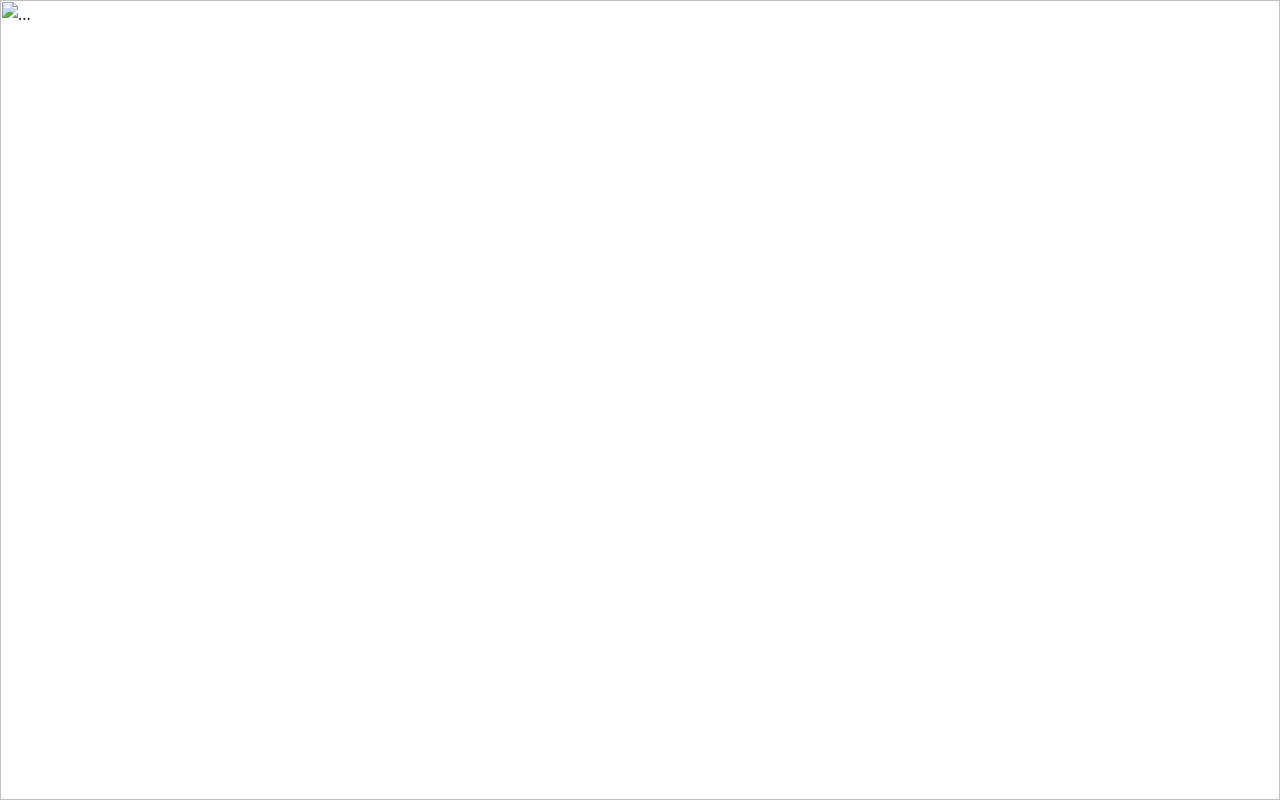
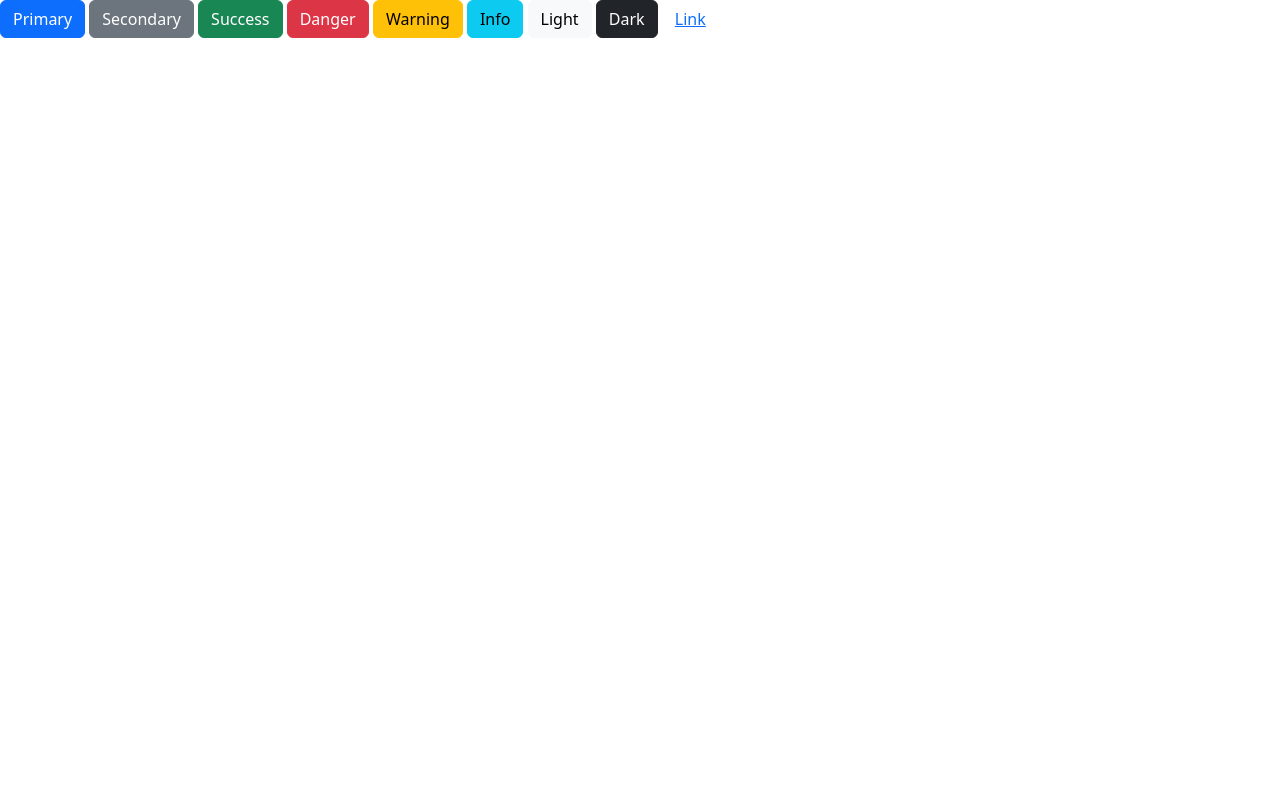
Before and after one commit to sarahajadeh/portofolio-sarahauliadharma, a plain HTML site: page index.html in a window 1280 px wide. Drawn offline with nearby package versions, Linux system fonts and the light colour scheme.

Commit message:
Replace carousel with multiple buttons
Removed carousel component and added multiple buttons.

```diff
--- a/index.html
+++ b/index.html
@@ -4,27 +4,16 @@
      <link href="https://cdn.jsdelivr.net/npm/bootstrap@5.3.8/dist/css/bootstrap.min.css" rel="stylesheet" integrity="sha384-sRIl4kxILFvY47J16cr9ZwB07vP4J8+LH7qKQnuqkuIAvNWLzeN8tE5YBujZqJLB" crossorigin="anonymous">
   </head>
   <body>
-    <div id="carouselExample" class="carousel slide">
-  <div class="carousel-inner">
-    <div class="carousel-item active">
-      <img src="..." class="d-block w-100" alt="...">
-    </div>
-    <div class="carousel-item">
-      <img src="..." class="d-block w-100" alt="...">
-    </div>
-    <div class="carousel-item">
-      <img src="..." class="d-block w-100" alt="...">
-    </div>
-  </div>
-  <button class="carousel-control-prev" type="button" data-bs-target="#carouselExample" data-bs-slide="prev">
-    <span class="carousel-control-prev-icon" aria-hidden="true"></span>
-    <span class="visually-hidden">Previous</span>
-  </button>
-  <button class="carousel-control-next" type="button" data-bs-target="#carouselExample" data-bs-slide="next">
-    <span class="carousel-control-next-icon" aria-hidden="true"></span>
-    <span class="visually-hidden">Next</span>
-  </button>
-  </div>
+    <button type="button" class="btn btn-primary">Primary</button>
+    <button type="button" class="btn btn-secondary">Secondary</button>
+    <button type="button" class="btn btn-success">Success</button>
+    <button type="button" class="btn btn-danger">Danger</button>
+    <button type="button" class="btn btn-warning">Warning</button>
+    <button type="button" class="btn btn-info">Info</button>
+    <button type="button" class="btn btn-light">Light</button>
+    <button type="button" class="btn btn-dark">Dark</button>
+    <button type="button" class="btn btn-link">Link</button>
+
     <script src="https://cdn.jsdelivr.net/npm/@popperjs/core@2.11.8/dist/umd/popper.min.js" integrity="sha384-I7E8VVD/ismYTF4hNIPjVp/Zjvgyol6VFvRkX/vR+Vc4jQkC+hVqc2pM8ODewa9r" crossorigin="anonymous"></script>
     <script src="https://cdn.jsdelivr.net/npm/bootstrap@5.3.8/dist/js/bootstrap.min.js" integrity="sha384-G/EV+4j2dNv+tEPo3++6LCgdCROaejBqfUeNjuKAiuXbjrxilcCdDz6ZAVfHWe1Y" crossorigin="anonymous"></script>
   </body>
```
